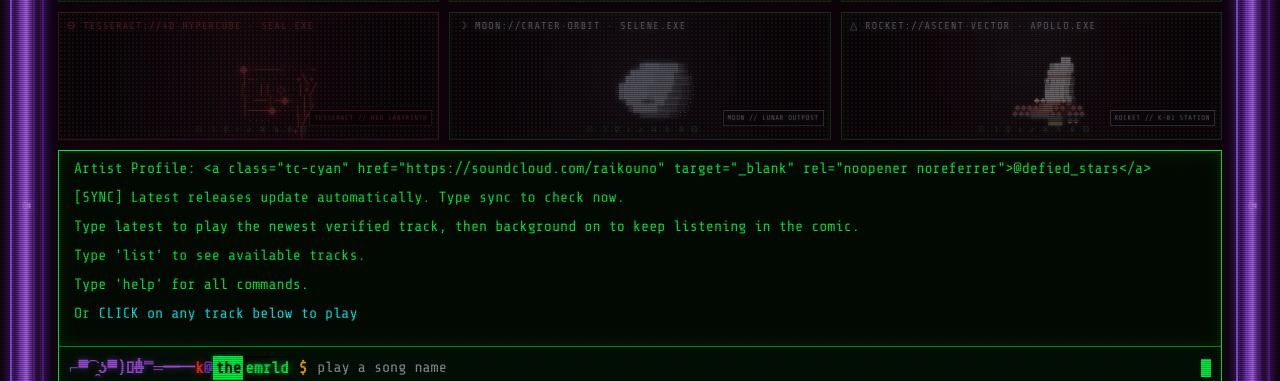
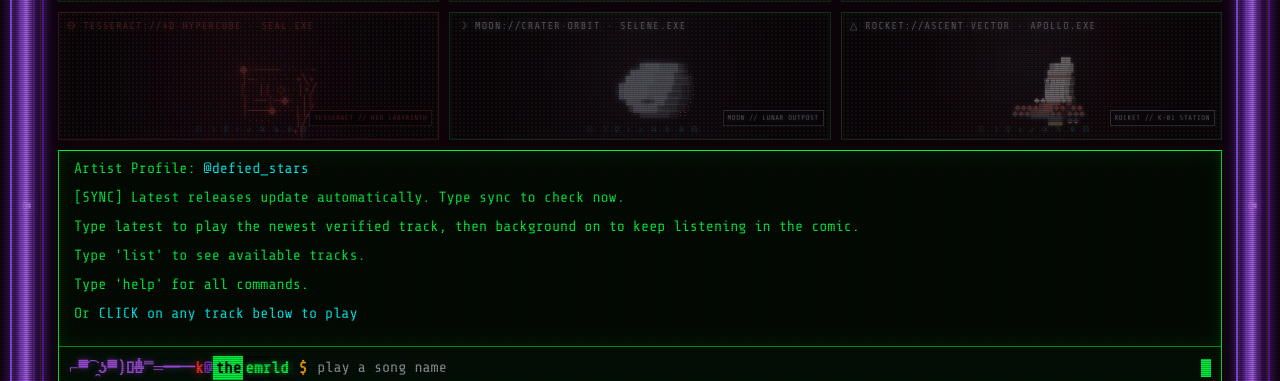
Before and after one commit to ninja-ops-guy/theemrld-portfolio, a React (Vite) app: page /terminal in a window 1280 px wide. Shown: the part 214-595 px from the top of the page. Built offline with nearby package versions, Linux system fonts and the light colour scheme; the HTML template or start-up script is replaced by a standard one.

Commit message:
Render the tappable profile as a native terminal link

```diff
--- a/src/sections/KTerminal.tsx
+++ b/src/sections/KTerminal.tsx
@@ -18,6 +18,7 @@ interface Track {
 
 interface TerminalLine {
   text: string;
+  artistProfile?: boolean;
   className?: string;
 }
 
@@ -94,7 +95,6 @@ function audioZoneLabel(zone: string | null | undefined) {
 const artistHandle = 'defied_stars';
 // SoundCloud's profile permalink is separate from the artist's display name.
 const artistProfileUrl = 'https://soundcloud.com/raikouno';
-const artistProfileLink = `<a class="tc-cyan" href="${artistProfileUrl}" target="_blank" rel="noopener noreferrer">@${artistHandle}</a>`;
 
 const bootMessages = [
   'BIOS DATE 04/08/26 14:22:55 VER 1.0.2',
@@ -735,7 +735,7 @@ export default function KTerminal({
     addLine('  K TERMINAL v2.0.77', 'cyan');
     addLine('========================================', 'cyan');
     addLine('');
-    addLine(`Artist Profile: ${artistProfileLink}`);
+    setLines((prev) => [...prev, { text: 'Artist Profile: ', artistProfile: true }]);
     addLine('');
     addLine('<span class="tc-success">[SYNC]</span> Latest releases update automatically. Type sync to check now.');
     addLine('Type <span class="tc-command">latest</span> to play the newest verified track, then <span class="tc-command">background on</span> to keep listening in the comic.');
@@ -983,7 +983,7 @@ export default function KTerminal({
 
       case 'artist': {
         window.open(artistProfileUrl, '_blank', 'noopener,noreferrer');
-        addLine(`Opening artist profile: ${artistProfileLink}`);
+        addLine(`Opening artist profile: <span class="tc-cyan">@${artistHandle}</span>`);
         break;
       }
 
@@ -1377,9 +1377,14 @@ Sequential Playback: ON (no overlap)`);
             <div
               key={i}
               className="kt-line"
-              dangerouslySetInnerHTML={{ __html: line.text }}
               style={{ marginBottom: 5, opacity: 1 }}
-            />
+            >
+              {line.artistProfile ? (
+                <>{line.text}<a className="tc-cyan" href={artistProfileUrl} target="_blank" rel="noopener noreferrer">@{artistHandle}</a></>
+              ) : (
+                <span dangerouslySetInnerHTML={{ __html: line.text }} />
+              )}
+            </div>
           ))}
         </div>
 
```
